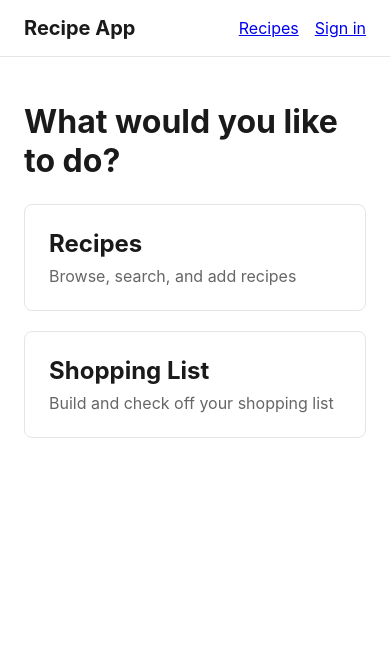
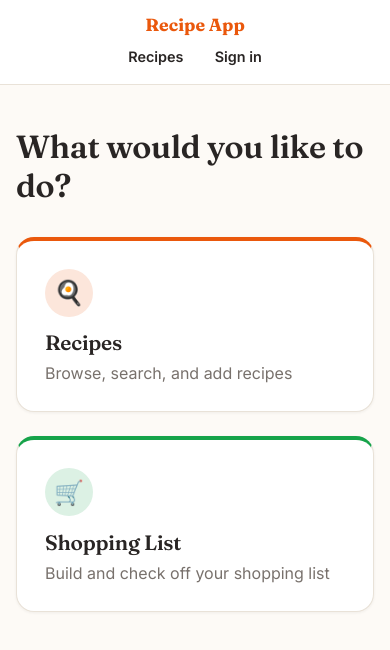
Before and after one commit to Fersill53/recipe-app, an Angular app: page / in a window 390 px wide. Shown: the top 650 px of the page. Built offline with nearby package versions, Linux system fonts and the light colour scheme.

Commit message:
style: modernize UI with a warm color palette and editorial type
Adds CSS custom properties for a terracotta/green food-themed
palette, Fraunces/Inter font pairing, card shadows and hover
lift, colored accents on home menu cards, and responsive header
wrapping for mobile widths.

```diff
--- a/src/app/app.css
+++ b/src/app/app.css
@@ -2,24 +2,59 @@
   display: flex;
   align-items: center;
   justify-content: space-between;
-  padding: 1rem 1.5rem;
-  border-bottom: 1px solid #e5e5e5;
+  flex-wrap: wrap;
+  gap: 0.5rem 1rem;
+  padding: 0.85rem 1.25rem;
+  background: var(--color-surface);
+  border-bottom: 1px solid var(--color-border);
 }
 
 .brand {
+  font-family: var(--font-heading);
   font-weight: 700;
-  font-size: 1.25rem;
+  font-size: clamp(1.1rem, 4vw, 1.4rem);
   text-decoration: none;
-  color: inherit;
+  color: var(--color-primary);
+  white-space: nowrap;
 }
 
 .app-header nav {
   display: flex;
   align-items: center;
-  gap: 1rem;
+  flex-wrap: wrap;
+  gap: 0.35rem 0.75rem;
+}
+
+.app-header nav a {
+  color: var(--color-text);
+  text-decoration: none;
+  font-weight: 600;
+  font-size: 0.9rem;
+  padding: 0.35rem 0.6rem;
+  border-radius: var(--radius-sm);
+  white-space: nowrap;
+  transition: background 0.15s ease, color 0.15s ease;
+}
+
+.app-header nav a:hover {
+  background: var(--color-primary-light);
+  color: var(--color-primary-hover);
 }
 
 .user-email {
-  color: #666;
-  font-size: 0.9rem;
+  color: var(--color-text-muted);
+  font-size: 0.8rem;
+  white-space: nowrap;
 }
+
+@media (max-width: 480px) {
+  .app-header {
+    justify-content: center;
+    text-align: center;
+  }
+
+  .app-header nav {
+    justify-content: center;
+    width: 100%;
+  }
+}
--- a/src/app/features/home/home.component/home.component.html
+++ b/src/app/features/home/home.component/home.component.html
@@ -3,7 +3,8 @@
 
   <div class="menu-grid">
     @for (card of cards; track card.route) {
-      <a class="menu-card" [routerLink]="card.route">
+      <a class="menu-card" [routerLink]="card.route" [style.--card-accent]="card.accent">
+        <span class="menu-card-icon">{{ card.icon }}</span>
         <h2>{{ card.title }}</h2>
         <p>{{ card.description }}</p>
       </a>
--- a/src/app/features/home/home.component/home.component.ts
+++ b/src/app/features/home/home.component/home.component.ts
@@ -5,6 +5,8 @@ interface MenuCard {
   title: string;
   description: string;
   route: string;
+  icon: string;
+  accent: string;
 }
 
 @Component({
@@ -15,7 +17,7 @@ interface MenuCard {
 })
 export class HomeComponent {
   protected readonly cards: MenuCard[] = [
-    { title: 'Recipes', description: 'Browse, search, and add recipes', route: '/recipes' },
-    { title: 'Shopping List', description: 'Build and check off your shopping list', route: '/shopping-list' },
+    { title: 'Recipes', description: 'Browse, search, and add recipes', route: '/recipes', icon: '🍳', accent: '#ea580c' },
+    { title: 'Shopping List', description: 'Build and check off your shopping list', route: '/shopping-list', icon: '🛒', accent: '#16a34a' },
   ];
 }
--- a/src/index.html
+++ b/src/index.html
@@ -2,10 +2,13 @@
 <html lang="en">
 <head>
   <meta charset="utf-8">
-  <title>RecipeApp</title>
+  <title>Recipe App</title>
   <base href="/">
   <meta name="viewport" content="width=device-width, initial-scale=1">
   <link rel="icon" type="image/x-icon" href="favicon.ico">
+  <link rel="preconnect" href="https://fonts.googleapis.com">
+  <link rel="preconnect" href="https://fonts.gstatic.com" crossorigin>
+  <link href="https://fonts.googleapis.com/css2?family=Fraunces:opsz,wght@9..144,500;9..144,600;9..144,700&family=Inter:wght@400;500;600;700&display=swap" rel="stylesheet">
 </head>
 <body>
   <app-root></app-root>
--- a/src/styles.css
+++ b/src/styles.css
@@ -1,4 +1,30 @@
 /* You can add global styles to this file, and also import other style files */
+
+:root {
+  --color-primary: #ea580c;
+  --color-primary-hover: #c2410c;
+  --color-primary-light: #fff1e6;
+  --color-accent: #16a34a;
+  --color-accent-light: #eafaf0;
+  --color-danger: #dc2626;
+  --color-danger-hover: #b91c1c;
+
+  --color-bg: #fdfaf6;
+  --color-surface: #ffffff;
+  --color-text: #292524;
+  --color-text-muted: #78716c;
+  --color-border: #e9e2d8;
+
+  --radius-sm: 8px;
+  --radius-md: 12px;
+  --radius-lg: 18px;
+
+  --shadow-sm: 0 1px 3px rgba(41, 37, 36, 0.06);
+  --shadow-md: 0 8px 24px rgba(41, 37, 36, 0.1);
+
+  --font-heading: "Fraunces", Georgia, serif;
+  --font-body: "Inter", -apple-system, BlinkMacSystemFont, "Segoe UI", Roboto, Helvetica, Arial, sans-serif;
+}
 
 * {
   box-sizing: border-box;
@@ -6,18 +32,36 @@
 
 body {
   margin: 0;
-  font-family: -apple-system, BlinkMacSystemFont, "Segoe UI", Roboto, Helvetica, Arial, sans-serif;
-  color: #1a1a1a;
+  font-family: var(--font-body);
+  background: var(--color-bg);
+  color: var(--color-text);
+}
+
+h1, h2, h3 {
+  font-family: var(--font-heading);
+  font-weight: 600;
+  letter-spacing: -0.01em;
 }
 
 button {
   cursor: pointer;
   border: none;
-  border-radius: 6px;
-  padding: 0.5rem 1rem;
-  background: #1a1a1a;
+  border-radius: var(--radius-sm);
+  padding: 0.6rem 1.1rem;
+  background: var(--color-primary);
   color: white;
+  font-family: var(--font-body);
   font-size: 0.9rem;
+  font-weight: 600;
+  transition: background 0.15s ease, transform 0.1s ease;
+}
+
+button:hover:not(:disabled) {
+  background: var(--color-primary-hover);
+}
+
+button:active:not(:disabled) {
+  transform: translateY(1px);
 }
 
 button:disabled {
@@ -26,44 +70,74 @@ button:disabled {
 }
 
 button.danger {
-  background: #c0392b;
+  background: var(--color-danger);
+}
+
+button.danger:hover:not(:disabled) {
+  background: var(--color-danger-hover);
 }
 
 .link-button {
   background: none;
-  color: #1a1a1a;
+  color: var(--color-primary);
+  text-decoration: none;
+  padding: 0;
+  font-weight: 600;
+}
+
+.link-button:hover {
   text-decoration: underline;
-  padding: 0;
+  background: none;
 }
 
 input, textarea {
   font-family: inherit;
   font-size: 0.95rem;
-  padding: 0.5rem;
-  border: 1px solid #ccc;
-  border-radius: 6px;
+  padding: 0.6rem 0.75rem;
+  border: 1px solid var(--color-border);
+  border-radius: var(--radius-sm);
+  background: var(--color-surface);
+  color: var(--color-text);
   width: 100%;
+  transition: border-color 0.15s ease, box-shadow 0.15s ease;
+}
+
+input:focus, textarea:focus {
+  outline: none;
+  border-color: var(--color-primary);
+  box-shadow: 0 0 0 3px var(--color-primary-light);
+}
+
+input[type="checkbox"] {
+  accent-color: var(--color-accent);
 }
 
 label {
   display: flex;
   flex-direction: column;
-  gap: 0.25rem;
-  font-size: 0.9rem;
-  color: #444;
+  gap: 0.35rem;
+  font-size: 0.85rem;
+  font-weight: 500;
+  color: var(--color-text-muted);
 }
 
 .page {
-  max-width: 900px;
+  max-width: 920px;
   margin: 0 auto;
-  padding: 1.5rem;
+  padding: 2rem 1.5rem;
 }
 
 .page-header {
   display: flex;
   align-items: center;
   justify-content: space-between;
-  margin-bottom: 1rem;
+  margin-bottom: 1.25rem;
+  gap: 1rem;
+}
+
+.page-header h1 {
+  margin: 0;
+  font-size: 2rem;
 }
 
 .page-header > div {
@@ -72,57 +146,85 @@ label {
 }
 
 .search-input {
-  margin-bottom: 1.5rem;
+  margin-bottom: 1.75rem;
 }
 
 .recipe-grid {
   display: grid;
-  grid-template-columns: repeat(auto-fill, minmax(220px, 1fr));
-  gap: 1.25rem;
+  grid-template-columns: repeat(auto-fill, minmax(240px, 1fr));
+  gap: 1.5rem;
 }
 
 .recipe-card {
-  border: 1px solid #e5e5e5;
-  border-radius: 8px;
-  padding: 1rem;
+  background: var(--color-surface);
+  border: 1px solid var(--color-border);
+  border-radius: var(--radius-lg);
+  padding: 1.1rem;
   cursor: pointer;
-  transition: box-shadow 0.15s ease;
+  box-shadow: var(--shadow-sm);
+  transition: box-shadow 0.2s ease, transform 0.2s ease;
 }
 
 .recipe-card:hover {
-  box-shadow: 0 2px 10px rgba(0, 0, 0, 0.08);
+  box-shadow: var(--shadow-md);
+  transform: translateY(-3px);
+}
+
+.recipe-card h2 {
+  font-size: 1.15rem;
+  margin: 0 0 0.35rem;
+}
+
+.recipe-card p {
+  color: var(--color-text-muted);
+  font-size: 0.9rem;
+  margin: 0;
 }
 
 .recipe-card img {
   width: 100%;
-  height: 140px;
+  height: 150px;
   object-fit: cover;
-  border-radius: 6px;
-  margin-bottom: 0.5rem;
+  border-radius: var(--radius-md);
+  margin-bottom: 0.75rem;
+}
+
+.recipe-detail {
+  background: var(--color-surface);
+  border: 1px solid var(--color-border);
+  border-radius: var(--radius-lg);
+  padding: 1.75rem;
+  box-shadow: var(--shadow-sm);
 }
 
 .recipe-detail img {
   width: 100%;
   max-height: 320px;
   object-fit: cover;
-  border-radius: 8px;
-  margin-bottom: 1rem;
+  border-radius: var(--radius-md);
+  margin-bottom: 1.25rem;
+}
+
+.recipe-detail h2 {
+  font-size: 1.25rem;
+  margin: 1.5rem 0 0.75rem;
 }
 
 .meta {
   display: flex;
   gap: 1.5rem;
-  color: #666;
+  color: var(--color-text-muted);
   font-size: 0.9rem;
   margin: 0.75rem 0;
 }
 
 .instructions {
   white-space: pre-wrap;
+  line-height: 1.6;
 }
 
 .auth-page {
-  max-width: 360px;
+  max-width: 380px;
   margin: 4rem auto;
   padding: 0 1.5rem;
 }
@@ -130,7 +232,16 @@ label {
 .auth-form, .recipe-form {
   display: flex;
   flex-direction: column;
-  gap: 1rem;
+  gap: 1.1rem;
+  background: var(--color-surface);
+  border: 1px solid var(--color-border);
+  border-radius: var(--radius-lg);
+  padding: 1.75rem;
+  box-shadow: var(--shadow-sm);
+}
+
+.auth-form h1 {
+  margin: 0 0 0.5rem;
 }
 
 .form-row {
@@ -149,49 +260,74 @@ label {
 }
 
 .error {
-  color: #c0392b;
+  color: #991b1b;
+  background: #fef2f2;
+  border: 1px solid #fecaca;
+  border-radius: var(--radius-sm);
+  padding: 0.6rem 0.85rem;
   font-size: 0.9rem;
 }
 
 .message {
-  color: #2d7a2d;
+  color: #14532d;
+  background: var(--color-accent-light);
+  border: 1px solid #bbf7d0;
+  border-radius: var(--radius-sm);
+  padding: 0.6rem 0.85rem;
   font-size: 0.9rem;
 }
 
 .menu-grid {
   display: grid;
-  grid-template-columns: repeat(auto-fill, minmax(220px, 1fr));
-  gap: 1.25rem;
-  margin-top: 1.5rem;
+  grid-template-columns: repeat(auto-fill, minmax(240px, 1fr));
+  gap: 1.5rem;
+  margin-top: 2rem;
 }
 
 .menu-card {
   display: block;
-  border: 1px solid #e5e5e5;
-  border-radius: 8px;
-  padding: 1.5rem;
+  background: var(--color-surface);
+  border: 1px solid var(--color-border);
+  border-top: 4px solid var(--card-accent, var(--color-primary));
+  border-radius: var(--radius-lg);
+  padding: 1.75rem;
   text-decoration: none;
   color: inherit;
-  transition: box-shadow 0.15s ease;
+  box-shadow: var(--shadow-sm);
+  transition: box-shadow 0.2s ease, transform 0.2s ease;
 }
 
 .menu-card:hover {
-  box-shadow: 0 2px 10px rgba(0, 0, 0, 0.08);
+  box-shadow: var(--shadow-md);
+  transform: translateY(-3px);
+}
+
+.menu-card-icon {
+  display: inline-flex;
+  align-items: center;
+  justify-content: center;
+  width: 3rem;
+  height: 3rem;
+  border-radius: 50%;
+  font-size: 1.5rem;
+  background: color-mix(in srgb, var(--card-accent, var(--color-primary)) 15%, white);
+  margin-bottom: 0.85rem;
 }
 
 .menu-card h2 {
   margin: 0 0 0.5rem;
+  font-size: 1.3rem;
 }
 
 .menu-card p {
   margin: 0;
-  color: #666;
+  color: var(--color-text-muted);
 }
 
 .add-item-form {
   display: flex;
   gap: 0.5rem;
-  margin-bottom: 1.5rem;
+  margin-bottom: 1.75rem;
 }
 
 .shopping-list {
@@ -200,30 +336,55 @@ label {
   margin: 0;
   display: flex;
   flex-direction: column;
-  gap: 0.5rem;
+  gap: 0.6rem;
 }
 
 .shopping-list li {
   display: flex;
   align-items: center;
   justify-content: space-between;
-  border: 1px solid #e5e5e5;
-  border-radius: 6px;
-  padding: 0.6rem 0.9rem;
+  background: var(--color-surface);
+  border: 1px solid var(--color-border);
+  border-radius: var(--radius-md);
+  padding: 0.75rem 1rem;
+  box-shadow: var(--shadow-sm);
+  transition: opacity 0.15s ease;
 }
 
 .shopping-list li label {
   flex-direction: row;
   align-items: center;
-  gap: 0.6rem;
-  color: #1a1a1a;
+  gap: 0.7rem;
+  color: var(--color-text);
+  font-weight: 500;
+}
+
+.shopping-list li.checked {
+  opacity: 0.6;
 }
 
 .shopping-list li.checked label {
   text-decoration: line-through;
-  color: #999;
+  color: var(--color-text-muted);
 }
 
 .shopping-list input[type="checkbox"] {
   width: auto;
+  accent-color: var(--color-accent);
 }
+
+@media (max-width: 480px) {
+  .page {
+    padding: 1.25rem 1rem;
+  }
+
+  .page-header {
+    flex-direction: column;
+    align-items: flex-start;
+  }
+
+  .form-row {
+    flex-direction: column;
+    gap: 1.1rem;
+  }
+}
```
